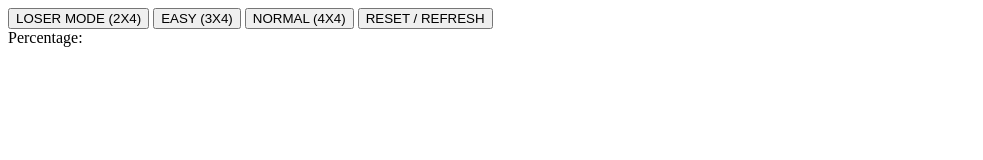
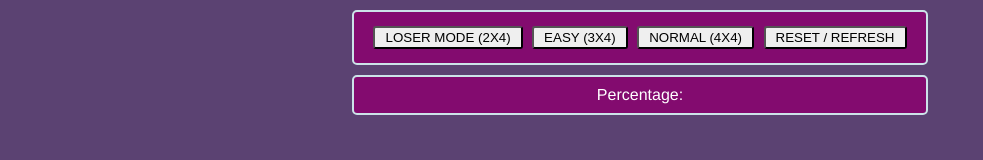
Before and after one commit to EnginKosure/MemoryGame, a plain HTML site: page index.html in a window 1280 px wide. Shown: the whole page, without its empty margins (0-983 px from the left). Drawn offline with Linux system fonts and the light colour scheme; a web font is replaced by a local one.

Commit message:
npm cleaned

```diff
--- a/index.html
+++ b/index.html
@@ -10,6 +10,7 @@
       integrity="sha384-Mmxa0mLqhmOeaE8vgOSbKacftZcsNYDjQzuCOm6D02luYSzBG8vpaOykv9lFQ51Y"
       crossorigin="anonymous"
     /> -->
+    <link rel="stylesheet" href="style.css" />
     <title>Document</title>
   </head>
   <body>
--- a/js/index.js
+++ b/js/index.js
@@ -1,5 +1,3 @@
-import '../css/style.scss';
-import '@babel/polyfill';
 import Memory from './component/Memory';
 
 let clickNumber = 0;
--- a/css/style.scss
+++ b/scss/style.scss
@@ -2,8 +2,6 @@
 @import "./base/fonts";
 @import "./base/variables";
 @import "./base/mixins";
-@import "../node_modules/font-awesome/css/font-awesome.css";
-@import "../node_modules/sweetalert2/src/sweetalert2.scss";
 
 body {
   //width: 100vh;
```
Also changed, not shown: scss/base/_fonts.scss (renamed from css/base/_fonts.scss), scss/base/_mixins.scss (renamed from css/base/_mixins.scss), scss/base/_reset.scss (renamed from css/base/_reset.scss), scss/base/_variables.scss (renamed from css/base/_variables.scss), style.css (added), 1 other file.
